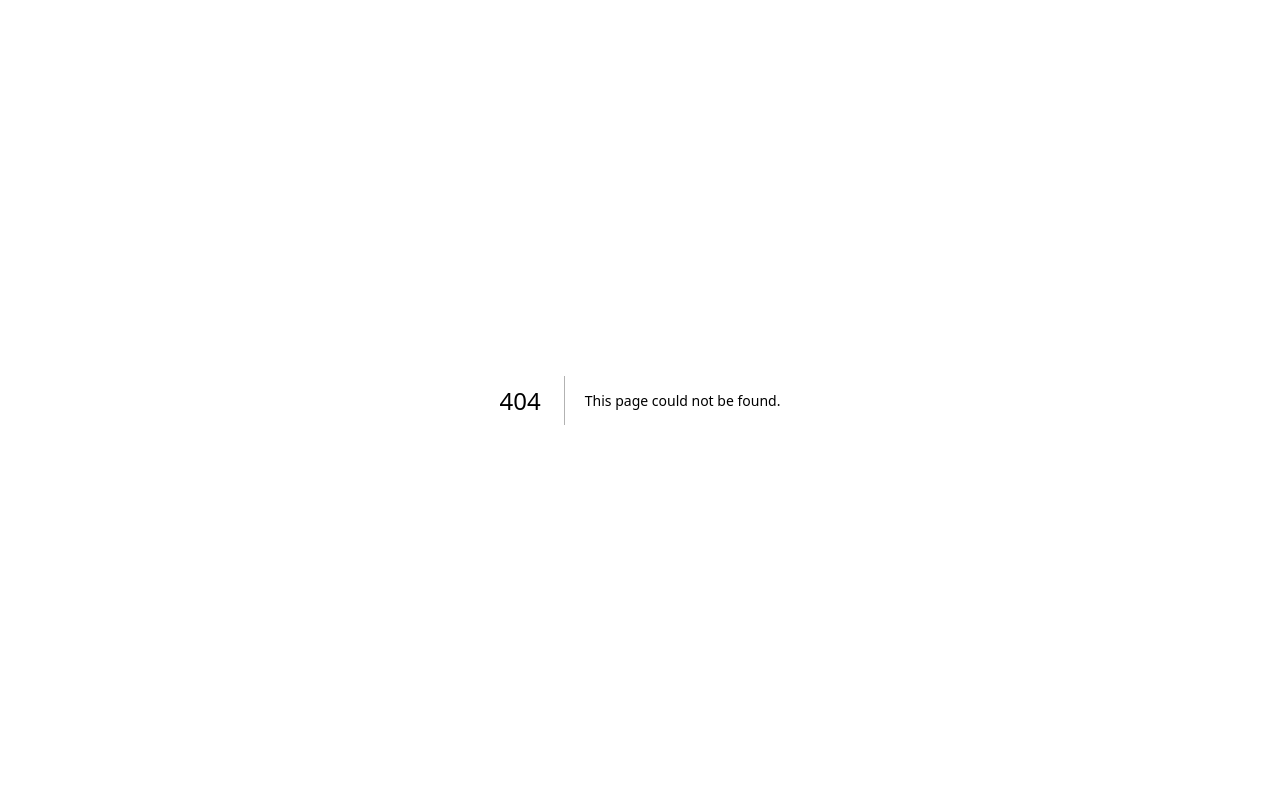
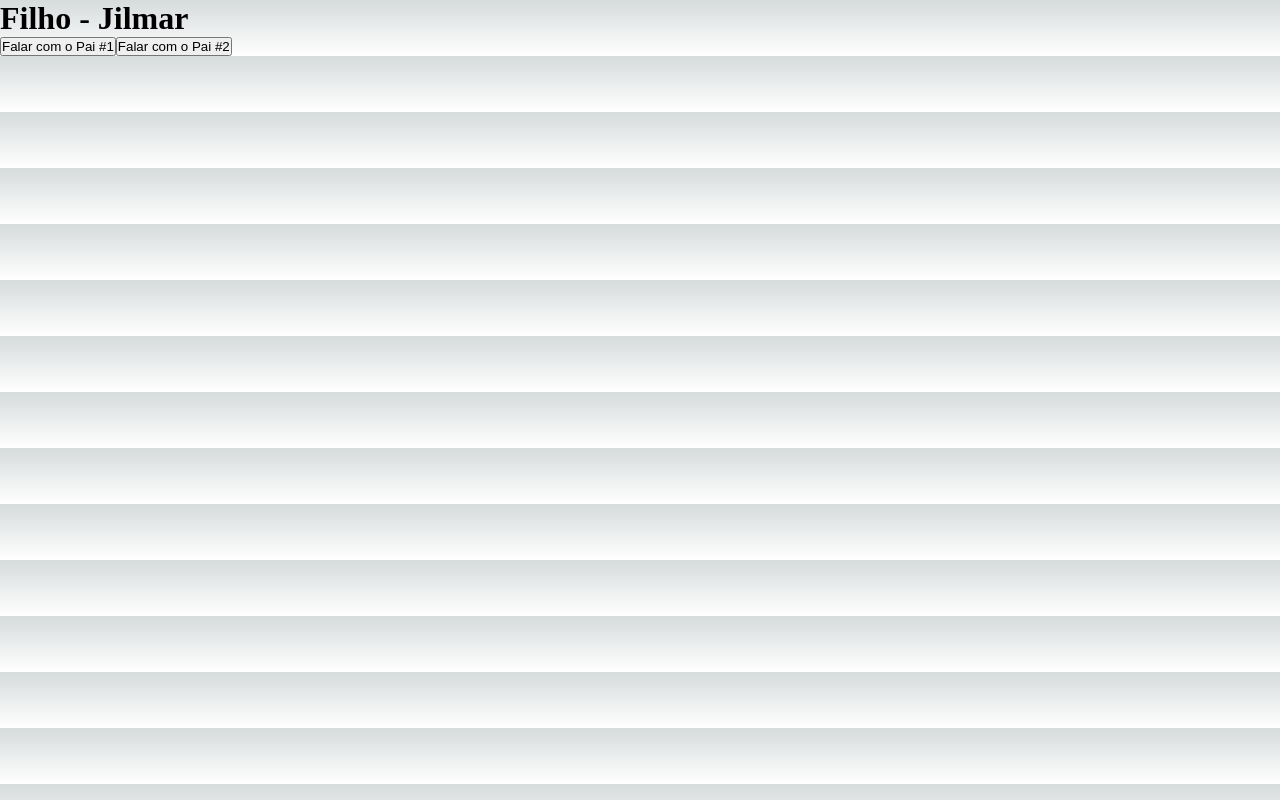
Before and after one commit to GuiDEV1/ReactAndNext, a Next.js app in the folder exercicios/: page /comunicacao/indireta1 in a window 1280 px wide. Before the commit this address had no page. Built offline with nearby package versions, Linux system fonts and the light colour scheme.

Commit message:
add useState and rendering

```diff
--- /dev/null
+++ b/exercicios/components/indireta/Filho.jsx
@@ -0,0 +1,12 @@
+export default function Filho(props) {
+   console.log(props.funcao);
+    return(
+       <div>
+            <h1>Filho - Jilmar</h1>
+             <button onClick={props.funcao}>Falar com o Pai #1</button>
+            <button onClick={() => props.funcao("Passei no Senac!", "To feliz", 10)}>
+               Falar com o Pai #2
+            </button>
+       </div>
+    )
+   }
--- /dev/null
+++ b/exercicios/components/indireta/Pai.jsx
@@ -0,0 +1,14 @@
+import Filho from "./Filho";
+
+export default function Pai(props) {
+
+    function falarComigo(param1,param2, param3) {
+      console.log(param1, param2, param3);
+    }
+
+ return(
+    <div>
+        <Filho funcao={falarComigo}/>
+    </div>
+ )
+}
--- /dev/null
+++ b/exercicios/src/pages/comunicacao/indireta1.jsx
@@ -0,0 +1,9 @@
+import Pai from "../../../components/indireta/Pai";
+
+export default function indireta1() {
+    return (
+        <div>
+           <Pai />
+        </div>
+    )
+}
```
Also changed, not shown: exercicios/src/pages/estados/mouse.jsx (added, +34 -0 lines).
